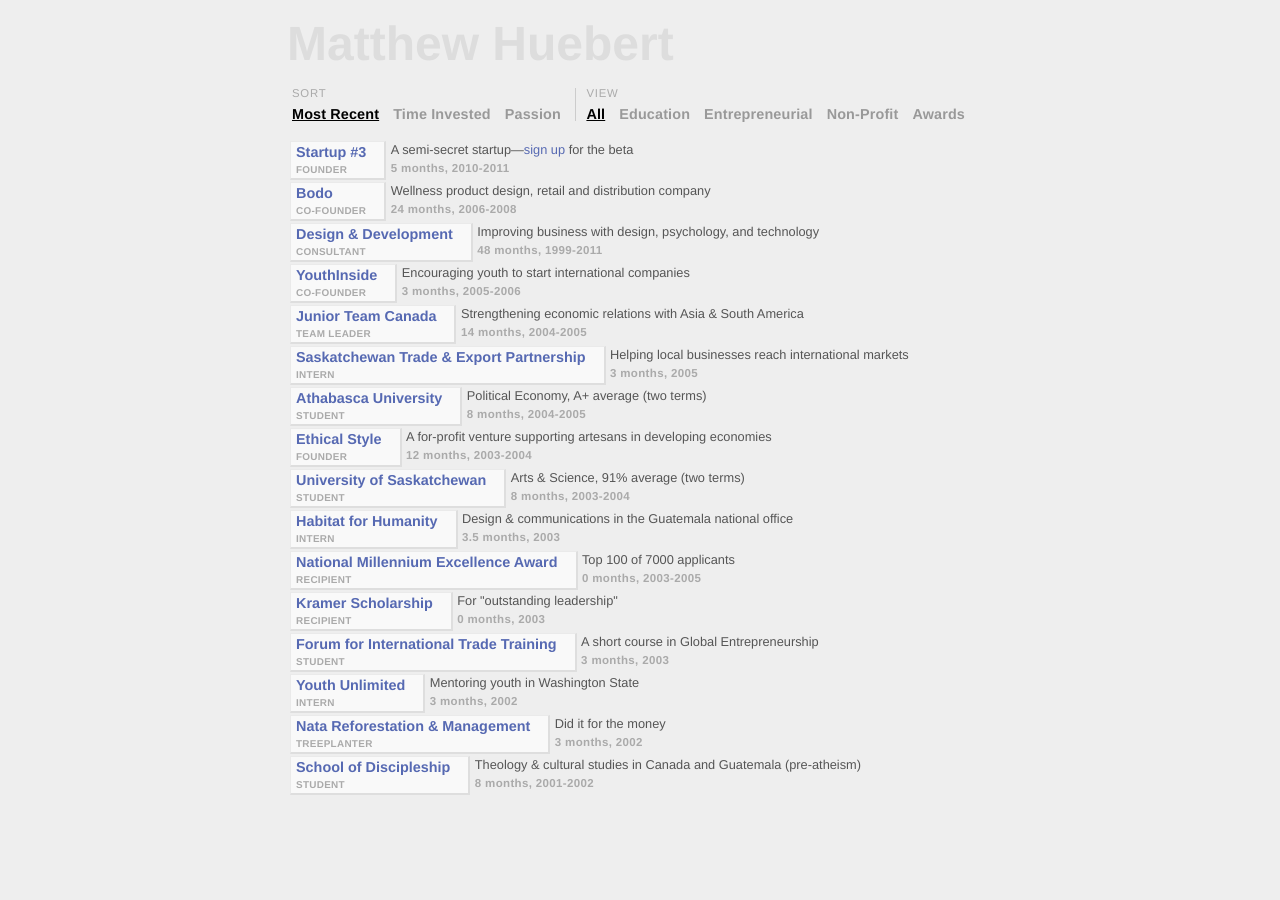
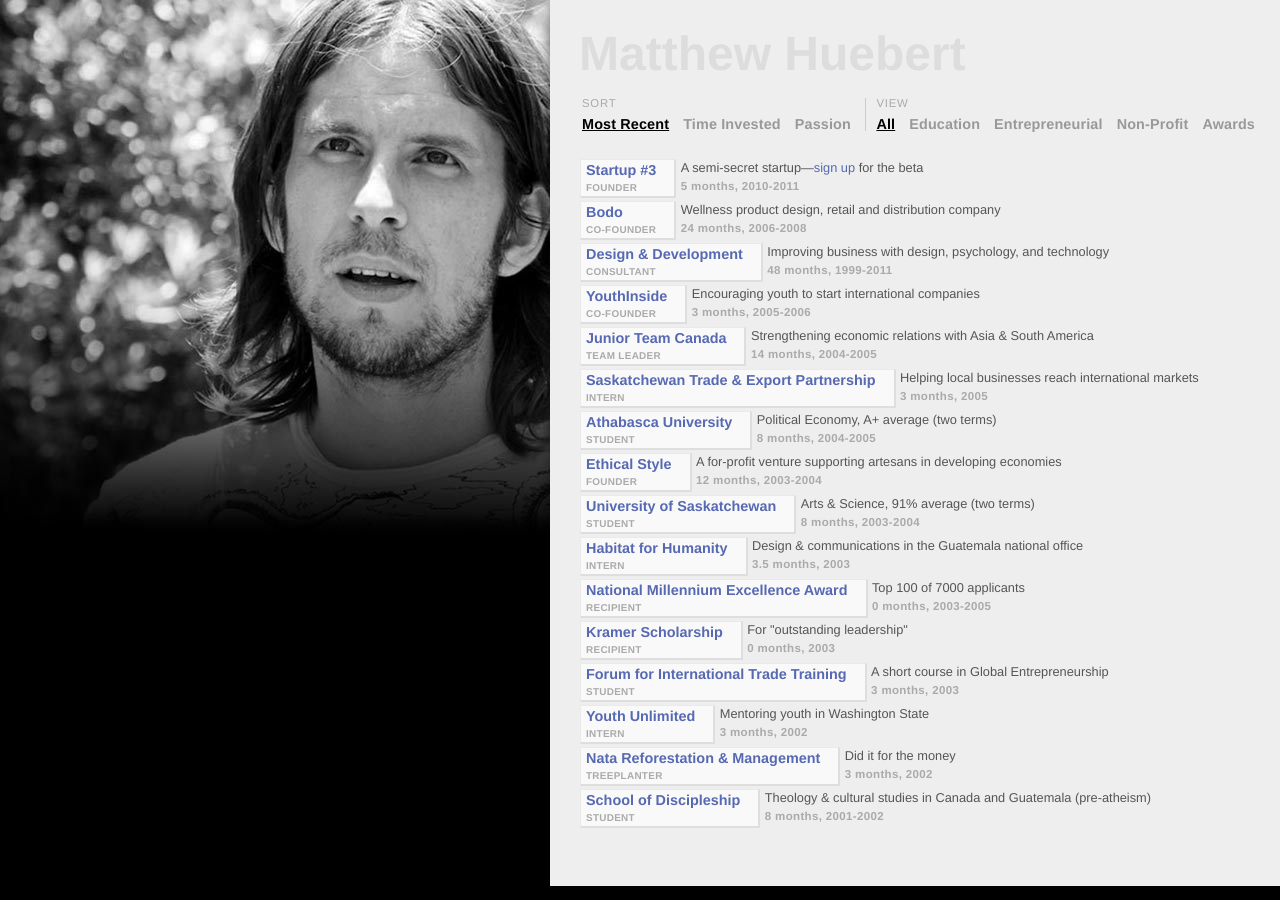
Before and after one commit to mhuebert/KineticHeat, a Jekyll site: the page built from index.html, in a window 1280 px wide. Built offline with Jekyll 4.4.1, drawn with Linux system fonts in a browser that asks for light colours.

Commit message:
Added background photo

```diff
--- a/_layouts/default.html
+++ b/_layouts/default.html
@@ -12,6 +12,7 @@
     {% include javascripts.html %}
   </head>
   <body>
+    <div class='bg'></div>
     <div class='container'>
       {{ content }}
     </div>
--- a/css/styles.css
+++ b/css/styles.css
@@ -1,12 +1,25 @@
 body {
   padding: 0 0 25px 0;
-  background-color: #eeeeee;
+  background-color: black;
   color: black;
   font-family: "helvetica neue", Arial, sans-serif; }
 
+.bg {
+  position: absolute;
+  right: 730px;
+  top: 0;
+  background-image: url("/images/bg.jpg");
+  background-repeat: no-repeat;
+  background-color: black;
+  background-position: top right;
+  width: 615px;
+  height: 545px; }
+
 .container {
-  margin: 20px auto;
-  width: 700px; }
+  width: 700px;
+  float: right;
+  background-color: #eeeeee;
+  padding: 30px 0 50px 30px; }
 
 a {
   text-decoration: none;
@@ -18,7 +31,7 @@
   font-size: 300%;
   font-weight: bold;
   display: block;
-  margin: 0 0 20px -3px;
+  margin: 0 0 20px -1px;
   color: #dddddd; }
 
 .view-controller {
@@ -27,7 +40,7 @@
   font-weight: bold;
   position: relative;
   border-left: 1px solid #cccccc;
-  margin: 0 0 20px 0;
+  margin: 0 0 28px;
   font-size: 90%; }
   .view-controller.first {
     border-left: none;
@@ -64,7 +77,7 @@
   display: inline-block;
   font-size: 100%;
   position: relative;
-  margin: 0 0 3px 0; }
+  margin: 0 0 4px 0; }
 
 .detail {
   display: inline-block;
```
Also changed, not shown: work/sass/styles.sass (+18 -5 lines), images/bg.jpg (added), 8 other files.
